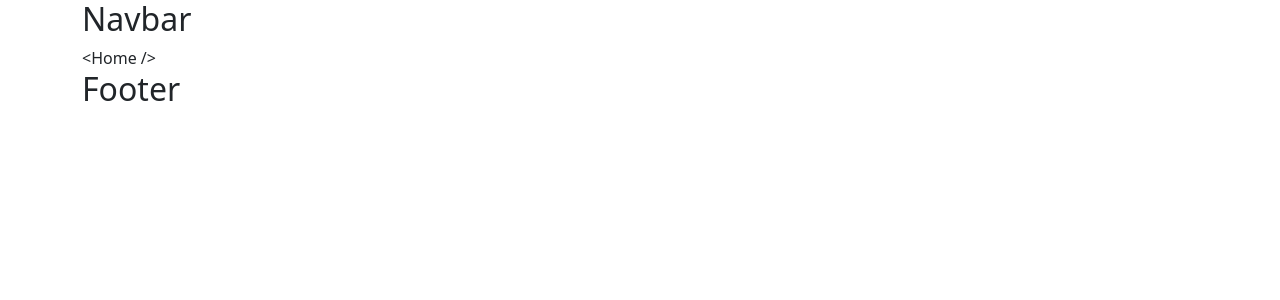
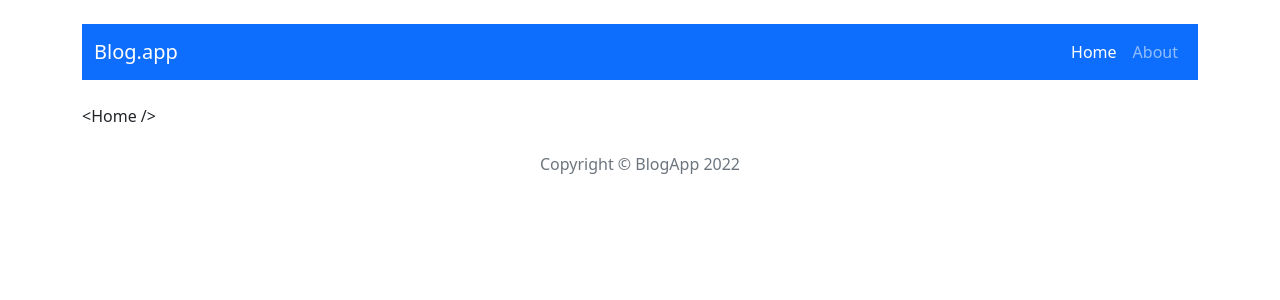
Before and after one commit to Mec0why/react-blog, a React (Create React App) app: page / in a window 1280 px wide. Shown: the top 300 px of the page. Built offline with nearby package versions, Linux system fonts and the light colour scheme.

Commit message:
Style Navbar and Footer

```diff
--- a/src/components/views/Footer/Footer.js
+++ b/src/components/views/Footer/Footer.js
@@ -1,7 +1,11 @@
-import styles from './Footer.module.scss';
+import { Container } from 'react-bootstrap';
 
 const Footer = () => {
-  return <h2>Footer</h2>;
+  return (
+    <Container className='text-center text-muted my-4'>
+      Copyright © BlogApp 2022
+    </Container>
+  );
 };
 
 export default Footer;
--- a/src/components/views/Header/Header.js
+++ b/src/components/views/Header/Header.js
@@ -1,4 +1,3 @@
-import styles from './Header.module.scss';
 import NavBar from '../NavBar/NavBar';
 
 const Header = () => {
--- a/src/components/views/NavBar/NavBar.js
+++ b/src/components/views/NavBar/NavBar.js
@@ -1,8 +1,28 @@
-import { Children } from 'react';
-import styles from './NavBar.module.scss';
+import { Navbar, Nav, Container } from 'react-bootstrap';
+import { NavLink } from 'react-router-dom';
 
 const NavBar = () => {
-  return <h2>Navbar</h2>;
+  return (
+    <Navbar bg='primary' variant='dark' expand='lg' className='my-4'>
+      <Container>
+        <Navbar.Brand href='/'>Blog.app</Navbar.Brand>
+        <Navbar.Toggle aria-controls='basic-navbar-nav' />
+        <Navbar.Collapse
+          id='basic-navbar-nav'
+          className='justify-content-end text-center'
+        >
+          <Nav>
+            <Nav.Link as={NavLink} to='/'>
+              Home
+            </Nav.Link>
+            <Nav.Link as={NavLink} to='/about'>
+              About
+            </Nav.Link>
+          </Nav>
+        </Navbar.Collapse>
+      </Container>
+    </Navbar>
+  );
 };
 
 export default NavBar;
```
